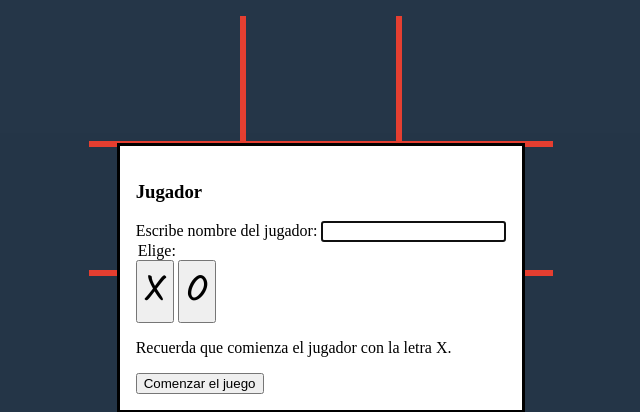
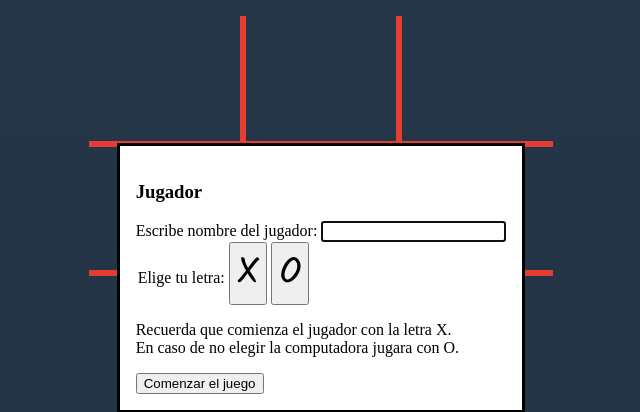
Before and after one commit to Vic217/Tic-Tac-Toe, a plain HTML site: page index.html in a window 1280 px wide. Shown: the part 122-534 px from the top of the page, without its empty margins (319-959 px from the left). Drawn offline with Linux system fonts and the light colour scheme.

Commit message:
Ajuste botones de elegir letra y el texto mostrado a usuario

```diff
--- a/index.html
+++ b/index.html
@@ -20,12 +20,15 @@
             <label for="crear-jugador">Escribe nombre del jugador:</label>
             <input type="text" id="crear-jugador" class="jugador">
 
-            <legend id="elegir-letra">Elige:</legend>
-            <input type="button" id="x" value="X">
-            <input type="button" id="o" value="O">
+            <legend id="elegir-letra">Elige tu letra:
+                <input type="button" id="x" value="X">
+                <input type="button" id="o" value="O">
+            </legend>
         </form>
 
-        <p>Recuerda que comienza el jugador con la letra X.</p>
+        <p>Recuerda que comienza el jugador con la letra X.
+           <br>En caso de no elegir la computadora jugara con O.
+        </p>
 
         <button id="jugarIA">Comenzar el juego</button>
     </dialog>
```
